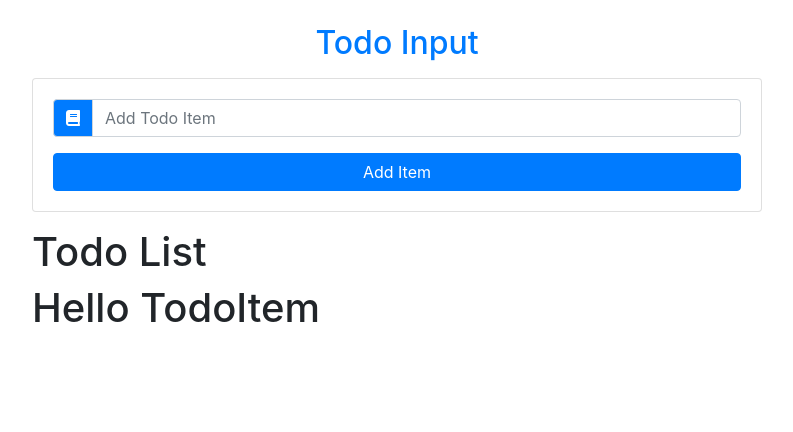
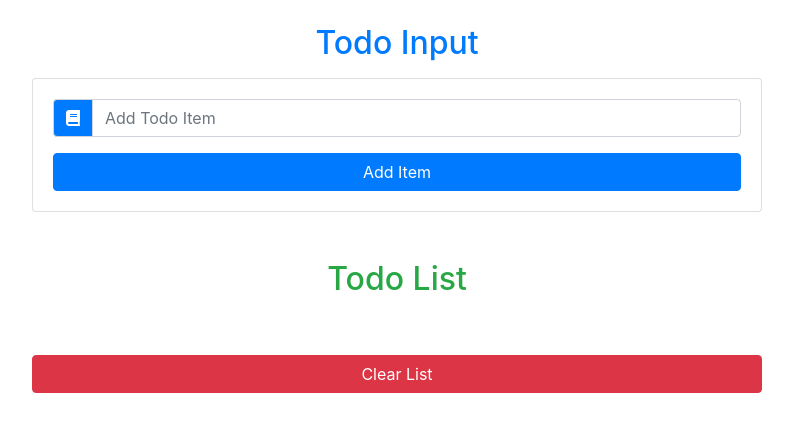
Before and after one commit to akash02-das/todo-list, a React (Create React App) app: page / in a window 1280 px wide. Shown: the top 432 px of the page, without its empty margins (243-1036 px from the left). Built offline with nearby package versions, Linux system fonts and the light colour scheme.

Commit message:
todoList component

```diff
--- a/src/App.js
+++ b/src/App.js
@@ -63,8 +63,8 @@ class App extends Component {
             <TodoList
               items={this.state.items}
               clearList={this.clearList}
+              handleEdit={this.handleEdit}
               handleDelete={this.handleDelete}
-              handleEdit={this.handleEdit}
             />
           </div>
         </div>
--- a/src/components/TodoList.js
+++ b/src/components/TodoList.js
@@ -3,11 +3,28 @@ import TodoItem from "./TodoItem";
 
 export class TodoList extends Component {
   render() {
+    const { items, handleEdit, handleDelete, clearList } = this.props;
+
     return (
-      <section>
-        <h1>Todo List</h1>
-        <TodoItem />
-      </section>
+      <ul className="list-group my-5">
+        <h2 className="text-success text-center text-capitalize">todo list</h2>
+        {items.map((item) => {
+          return (
+            <TodoItem
+              key={item.id}
+              title={item.title}
+              handleEdit={handleEdit}
+              handleDelete={handleDelete}
+            />
+          );
+        })}
+        <button
+          className="btn btn-block btn-danger text-capitalize my-5"
+          onClick={clearList}
+        >
+          clear list
+        </button>
+      </ul>
     );
   }
 }
```
Also changed, not shown: 1 other file (tests, documents, lock files or other folders).
